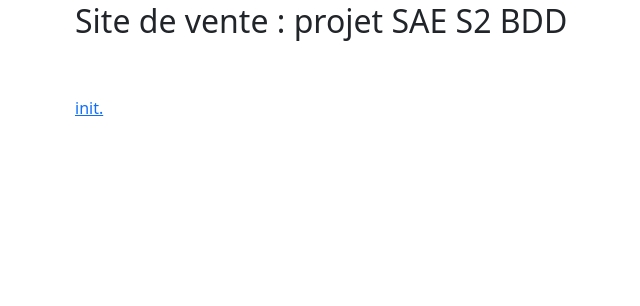
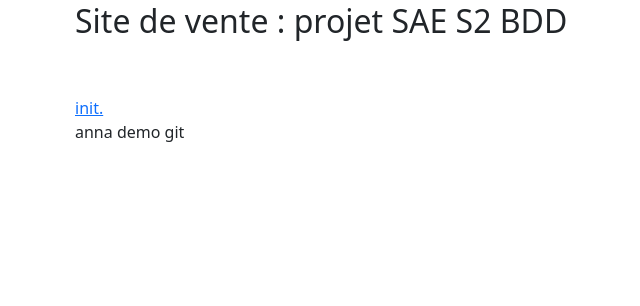
Before and after one commit to agaiffe2-iut90/SAE-SITE-E-COMMERCE, a Flask app: page / in a window 1280 px wide. Shown: the part 107-413 px from the top of the page, without its empty margins (7-647 px from the left). Run offline with Flask 3, Linux system fonts and the light colour scheme; some libraries are stand-ins or nearby versions.

Commit message:
connexion

```diff
--- a/templates/auth/layout.html
+++ b/templates/auth/layout.html
@@ -20,6 +20,7 @@
         <h2>Site de vente : projet SAE S2 BDD</h2>
         <br><br>
         <a href="/base/init">init.</a>
+        <p>anna demo git</p>
     {% endblock %}
 </div><!-- /.container -->
 
```
